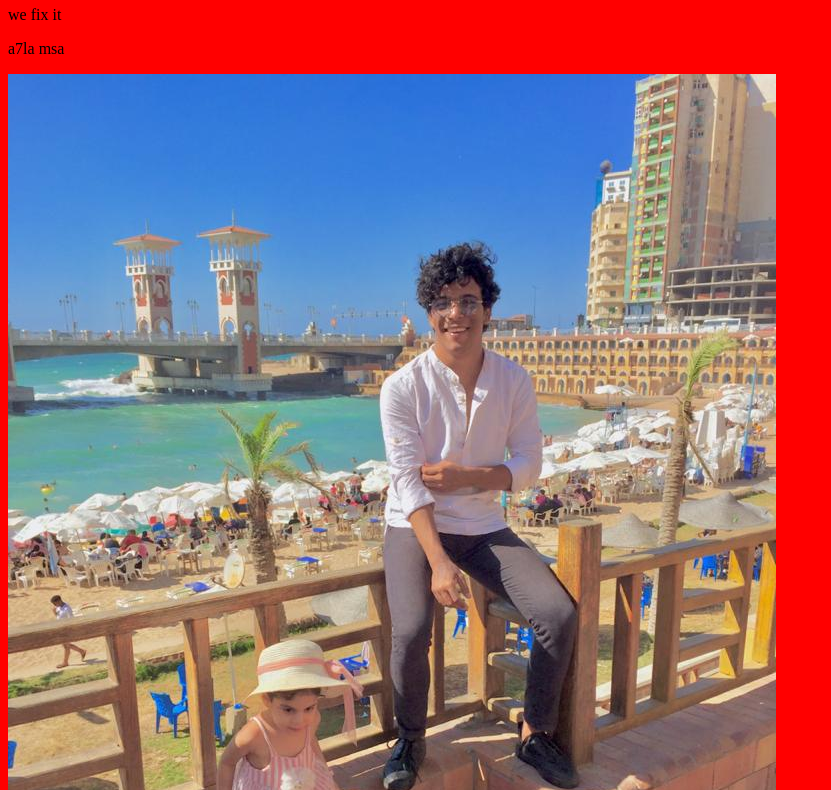
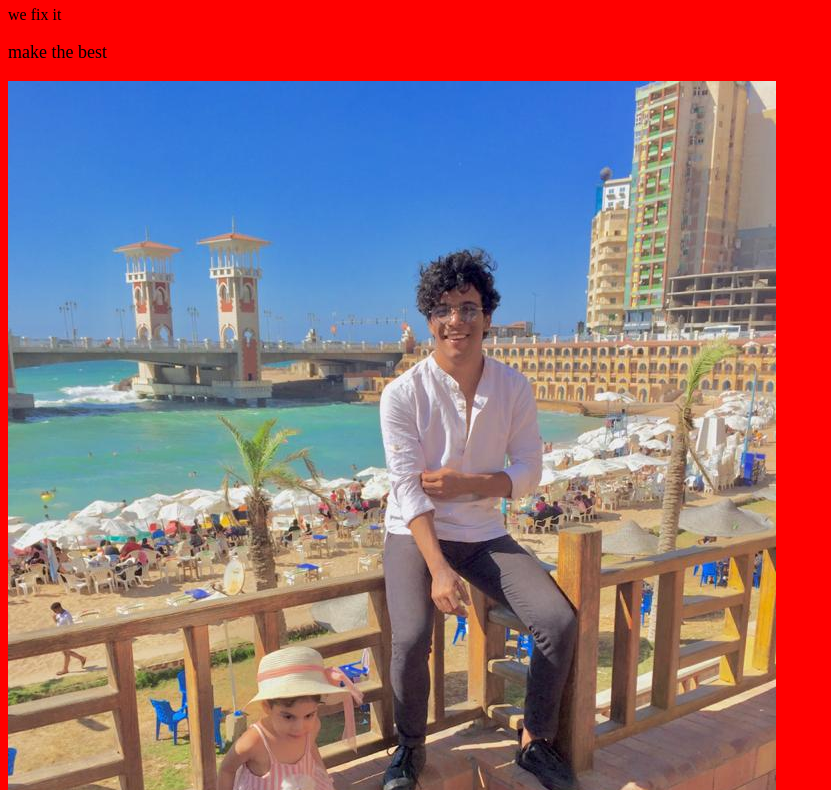
Before and after one commit to krokeen/test, a plain HTML site: page index.html in a window 1280 px wide. Shown: the part 60-850 px from the top of the page, without its empty margins (0-831 px from the left). Drawn offline with Linux system fonts and the light colour scheme.

Commit message:
resize paragraph font

```diff
--- a/index.html
+++ b/index.html
@@ -6,8 +6,7 @@
 <body>
 <h1>Hello world using git</h1>
 <p>we fix it</p>
-<p>a7la msa</p>
+<p style="font-size:18px;">make the best</p>
 <img src="hi.jpeg">
->>>>>>> sml-test
 </body>
 </html>
```
